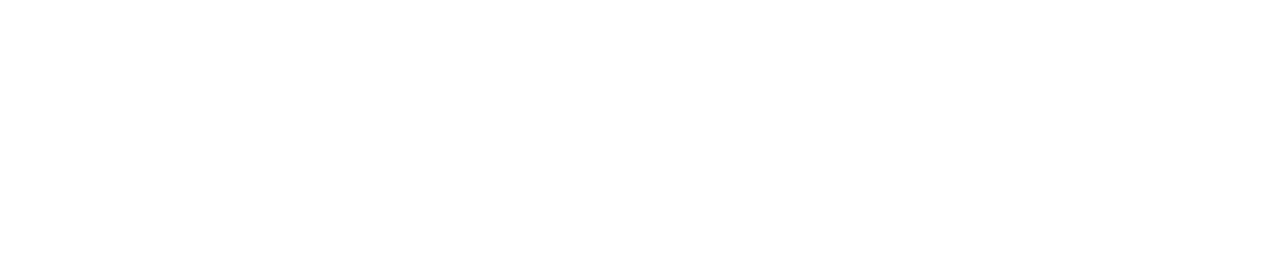
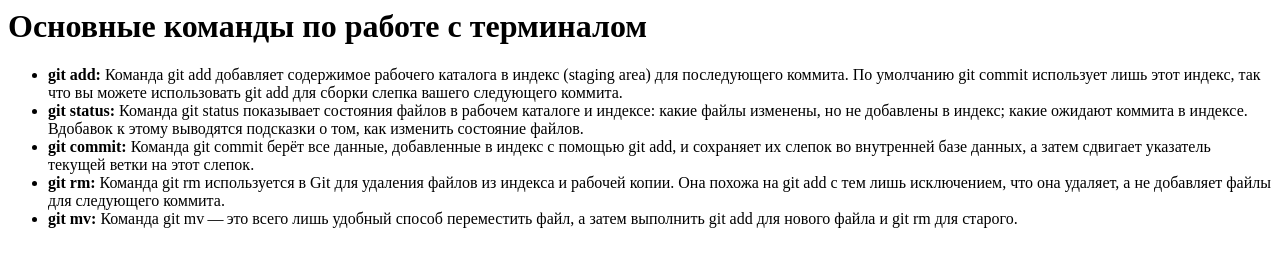
Before and after one commit to iforkalyuk/HW-9, a plain HTML site: page ДЗ-9/index.html in a window 1280 px wide. Drawn offline with Linux system fonts and the light colour scheme.

Commit message:
add commands info

```diff
--- a/ДЗ-9/index.html
+++ b/ДЗ-9/index.html
@@ -6,6 +6,13 @@
     <title>Document</title>
 </head>
 <body>
-
+<h1>Основные команды по работе с терминалом</h1>
+<ul>
+    <li><b>git add: </b>Команда git add добавляет содержимое рабочего каталога в индекс (staging area) для последующего коммита. По умолчанию git commit использует лишь этот индекс, так что вы можете использовать git add для сборки слепка вашего следующего коммита.</li>
+    <li><b>git status: </b>Команда git status показывает состояния файлов в рабочем каталоге и индексе: какие файлы изменены, но не добавлены в индекс; какие ожидают коммита в индексе. Вдобавок к этому выводятся подсказки о том, как изменить состояние файлов.</li>
+    <li><b>git commit: </b>Команда git commit берёт все данные, добавленные в индекс с помощью git add, и сохраняет их слепок во внутренней базе данных, а затем сдвигает указатель текущей ветки на этот слепок.</li>
+    <li><b>git rm: </b>Команда git rm используется в Git для удаления файлов из индекса и рабочей копии. Она похожа на git add с тем лишь исключением, что она удаляет, а не добавляет файлы для следующего коммита.</li>
+    <li><b>git mv: </b>Команда git mv — это всего лишь удобный способ переместить файл, а затем выполнить git add для нового файла и git rm для старого.</li>
+</ul>
 </body>
 </html>
```
